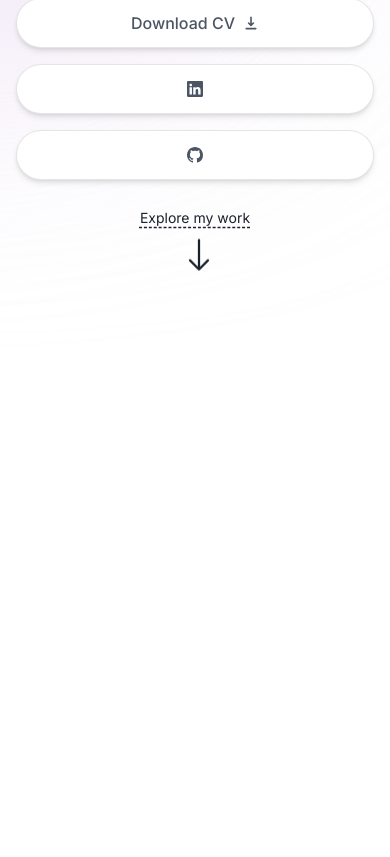
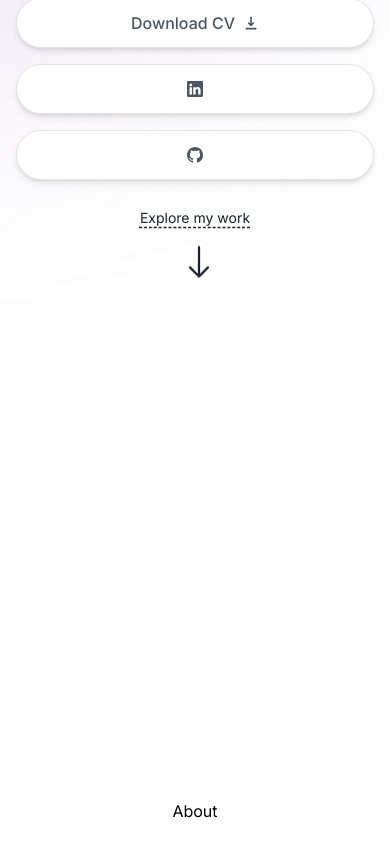
Before and after one commit to seanrw93/Personal-Portfolio-Page, a Next.js app: page /en/ in a window 390 px wide. Shown: the part 503-1360 px from the top of the page. Before the commit the page ends 892 px from the top, so only its background shows below. Built offline with nearby package versions, Linux system fonts and the light colour scheme.

Commit message:
feat: New component About.tsx

```diff
--- a/app/[locale]/page.tsx
+++ b/app/[locale]/page.tsx
@@ -1,3 +1,4 @@
+import { About } from "@/components/About";
 import { Intro } from "@/components/Intro";
 import { SectionDivider } from "@/components/SectionDivider";
 
@@ -7,6 +8,9 @@ const Page = () => {
     <main className="main-wrapper">
       <Intro />
       <SectionDivider />
+      <About />
+      <SectionDivider />
+      {/* Other sections can be added here */}
     </main>
   );
 };
--- a/app/globals.css
+++ b/app/globals.css
@@ -140,8 +140,12 @@
 
   /* Intro section styles */
 
-  .intro-section {
-    @apply min-h-svh sm:min-h-screen flex justify-center flex-col max-w-[50rem] 2xl:max-w-[90rem] mt-4 sm:mt-8 2xl:mt-0;
+  .section {
+    @apply min-h-svh sm:min-h-screen flex justify-center flex-col max-w-[50rem] 2xl:max-w-[90rem];
+  }
+
+  .section--intro {
+    @apply mt-4 sm:mt-8 2xl:mt-0;
   }
 
   .intro-text__heading {
--- /dev/null
+++ b/components/About.tsx
@@ -0,0 +1,5 @@
+export const About = () => {
+  return (
+    <section id="about" className="section">About</section>
+  )
+}
--- a/components/Intro.tsx
+++ b/components/Intro.tsx
@@ -20,7 +20,7 @@ export const Intro = () => {
   const aria = common?.aria;
 
   return (
-    <section id="intro" className="intro-section">
+    <section id="intro" className="section section--intro">
       <div className="image-container flex flex-col items-center text-center">
         <motion.div
           initial={{ opacity: 0, scale: 0.8 }}
```
